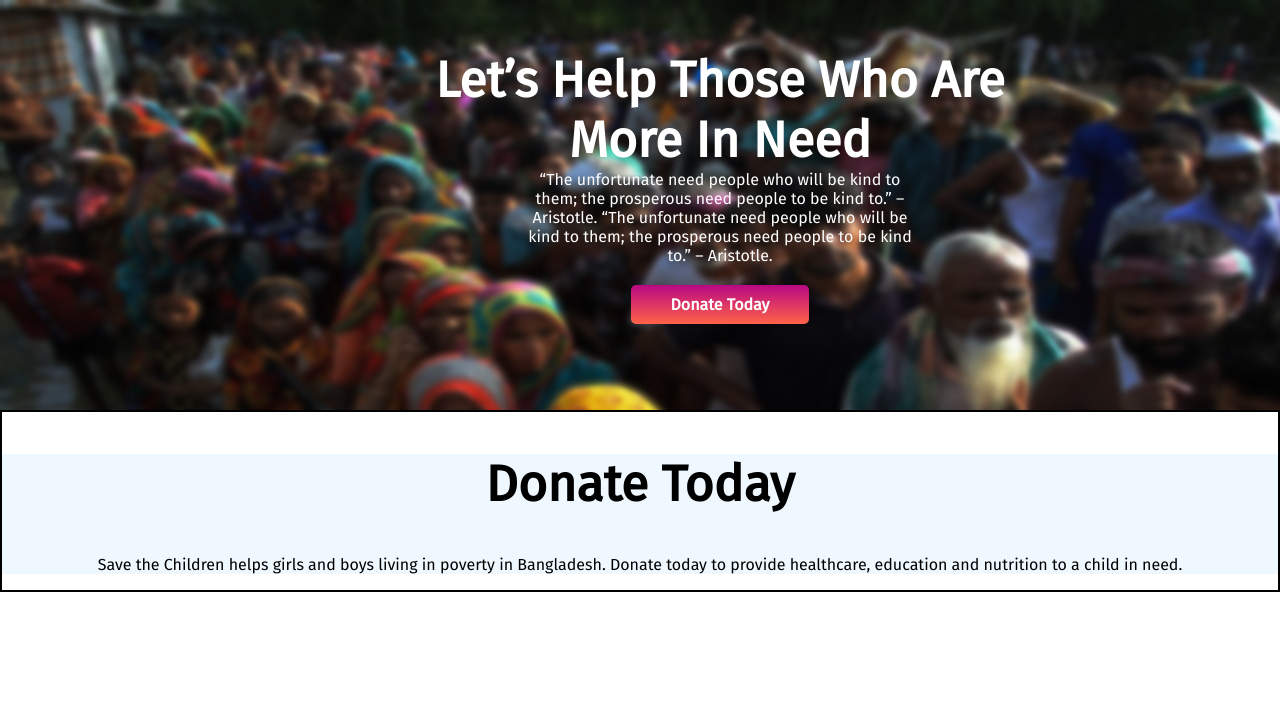
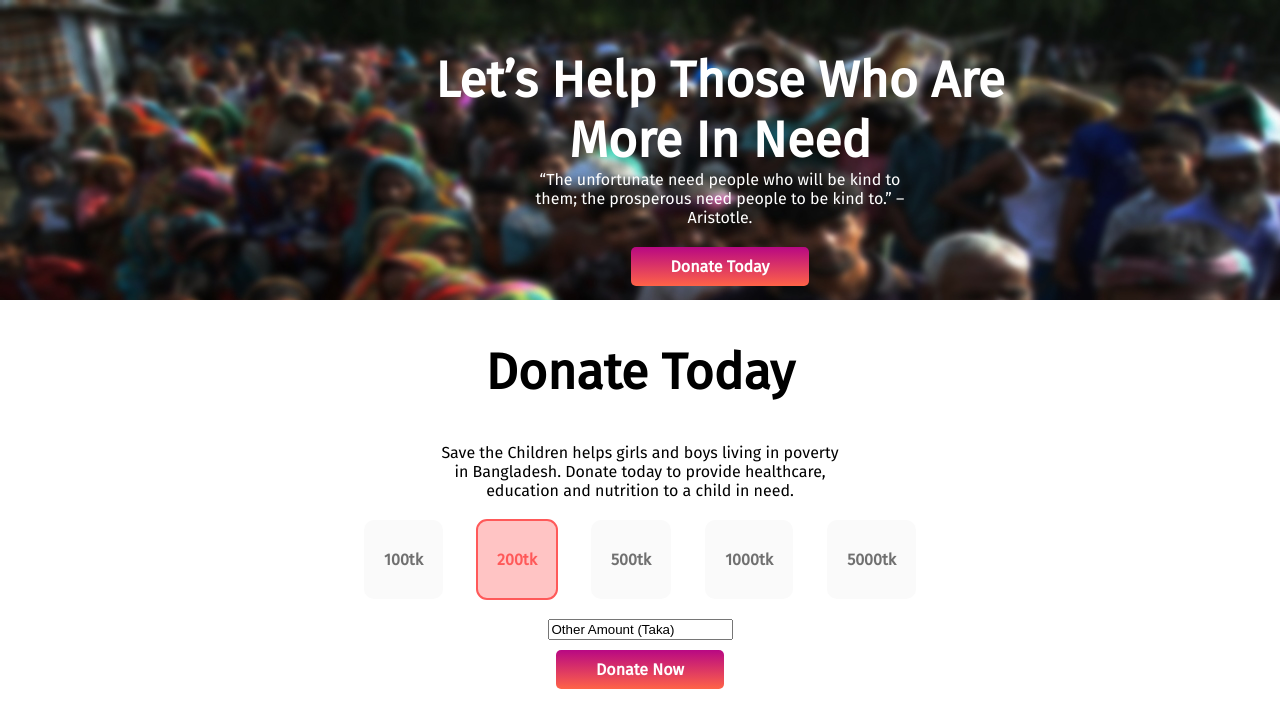
Before and after one commit to tamimhasan22/donate-today-assignment, a plain HTML site: page index.html in a window 1280 px wide. Shown: the top 728 px of the page. Drawn offline with Linux system fonts and the light colour scheme.

Commit message:
second part

```diff
--- a/index.html
+++ b/index.html
@@ -21,20 +21,30 @@
             <h1>More In Need</h1>
             <p>“The unfortunate need people who will be kind to them; the prosperous need people to
                 be kind to.” –
-                Aristotle. “The unfortunate need people who will be kind to them; the prosperous need people to be kind
-                to.” – Aristotle.</p>
+                Aristotle.</p>
 
             <a class="link-button" href="">Donate Today</a>
         </div>
     </section>
     <section class="second-part">
         <div class="donate-now">
-            <h1 class="black">Donate Today</h1>
-            <p>Save the Children helps girls and boys living in poverty in Bangladesh. Donate today to provide
-                healthcare,
-                education and nutrition to a child in need.</p>
+            <div class="donate-child">
+                <h1 class="black">Donate Today</h1>
+                <p>Save the Children helps girls and boys living in poverty in Bangladesh. Donate today to provide
+                    healthcare,
+                    education and nutrition to a child in need.</p>
+            </div>
+            <div class="amount-line">
+                <span class="amount">100tk</span>
+                <span class="amount" id="amount200">200tk</span>
+                <span class="amount">500tk</span>
+                <span class="amount">1000tk</span>
+                <span class="amount">5000tk</span>
+            </div>
+            <div class="other-amount"><input type="text" value="Other Amount (Taka)">
+            </div>
+            <div><a id="link-button" href="">Donate Now</a></div>
         </div>
-    </section>
 
 
 </body>
--- a/style.css
+++ b/style.css
@@ -18,7 +18,7 @@ h1 {
     background-repeat: no-repeat;
 
     width: 1440px;
-    height: 410px;
+    height: 300px;
     left: 0px;
     top: 0px;
 
@@ -48,21 +48,77 @@ h1 {
     font-weight: 700;
     padding: 10px 40px;
     border-radius: 5px;
+    margin-top: 40px;
 
 }
 
 .second-part {
     text-align: center;
     color: black;
-    border: 2px solid black;
+    background-color: white;
+
 }
 
 .donate-now {
-    background-color: aliceblue;
     text-align: center;
     color: black;
+}
+
+.donate-child {
+    margin-bottom: 50px;
 }
 
 .black {
     color: black;
 }
+
+.donate-now p {
+    width: 400px;
+    text-align: center;
+    margin: auto;
+    margin-bottom: 30px;
+}
+
+.amount-line {
+    margin: auto;
+    margin-bottom: 50px;
+}
+
+.amount {
+    width: 100px;
+    height: 200px;
+    margin-left: 15px;
+    margin-right: 15px;
+    padding-left: 20px;
+    padding-right: 20px;
+    padding-top: 30px;
+    padding-bottom: 30px;
+    border-radius: 10px;
+    background-color: #FAFAFA;
+}
+
+#amount200 {
+    color: #FF5959;
+    background-color: #ffc4c4;
+    outline-style: auto;
+}
+
+.other-amount {
+    margin-bottom: 20px;
+}
+
+#link-button {
+    text-decoration: none;
+    background-image: linear-gradient(rgb(184, 8, 131), tomato);
+    color: white;
+    font-weight: 700;
+    padding: 10px 40px;
+    border-radius: 5px;
+    margin-top: 20px;
+}
+
+span {
+
+    font-weight: 700;
+    color: #707070;
+}
```
Also changed, not shown: icons/edu.svg (renamed from icons/icon5.svg), icons/food.svg (renamed from icons/icon8.svg).
